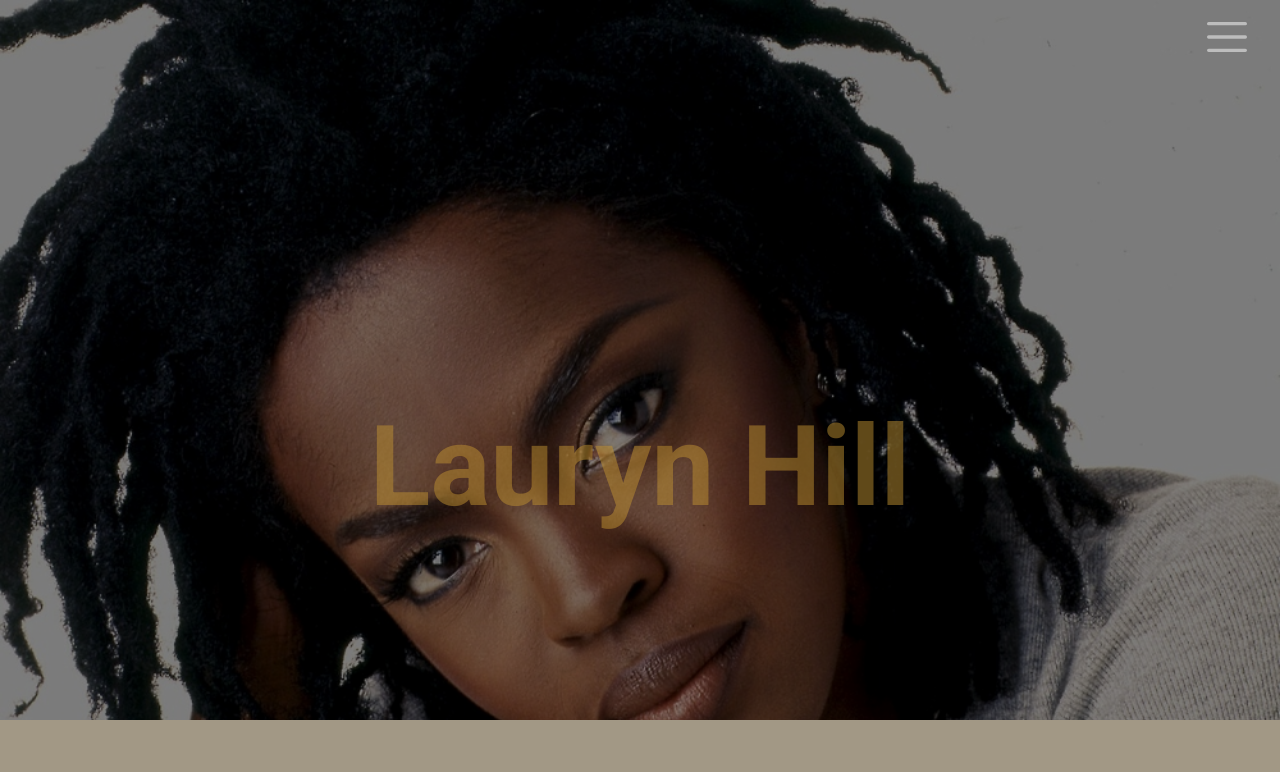
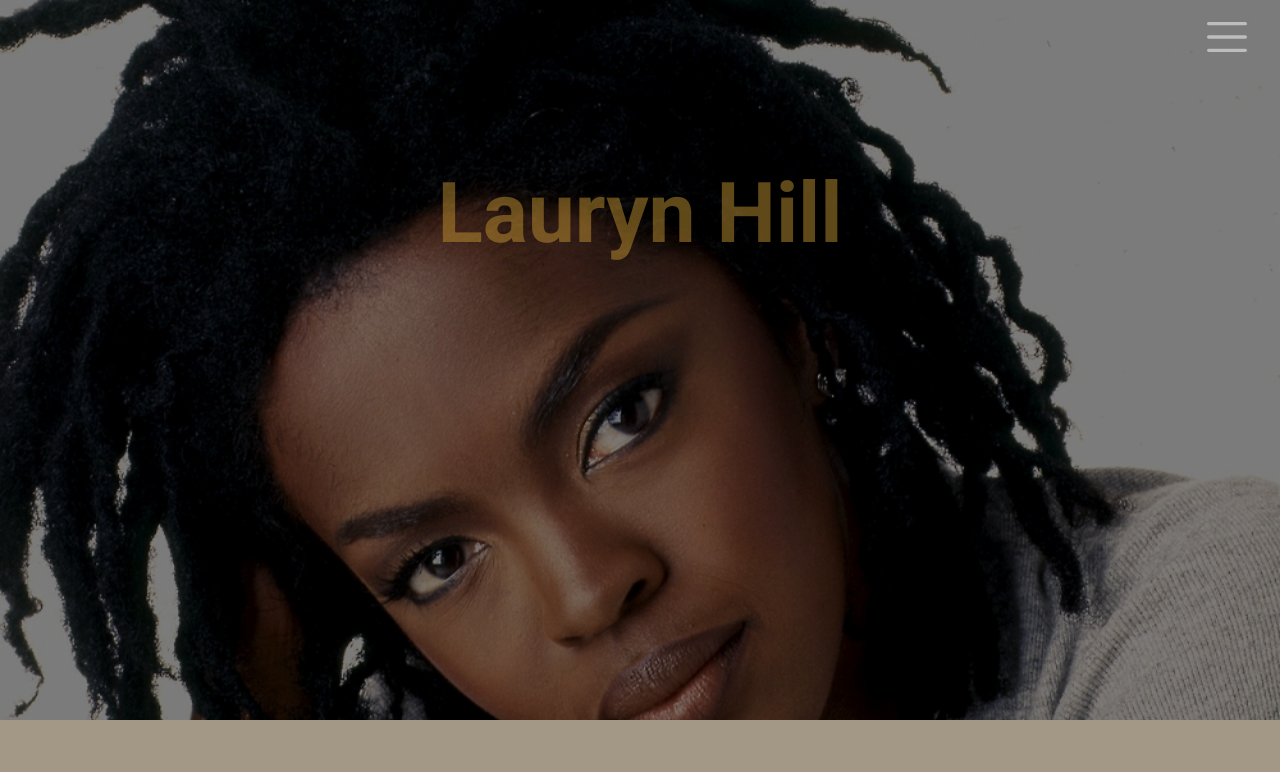
Before and after one commit to Deoh/milestone_project, a plain HTML site: page index.html in a window 1280 px wide. Shown: the top 772 px of the page. Drawn offline with nearby package versions, Linux system fonts and the light colour scheme.

Commit message:
complete project v2

```diff
--- a/assets/css/style.css
+++ b/assets/css/style.css
@@ -183,7 +183,8 @@ a:hover {
 
 @media (min-width: 768px) {
     .title-font {
-        font-size: 7em;
+        font-size: 84px;
+        margin-top: 100px;
     }
 }
 
```
